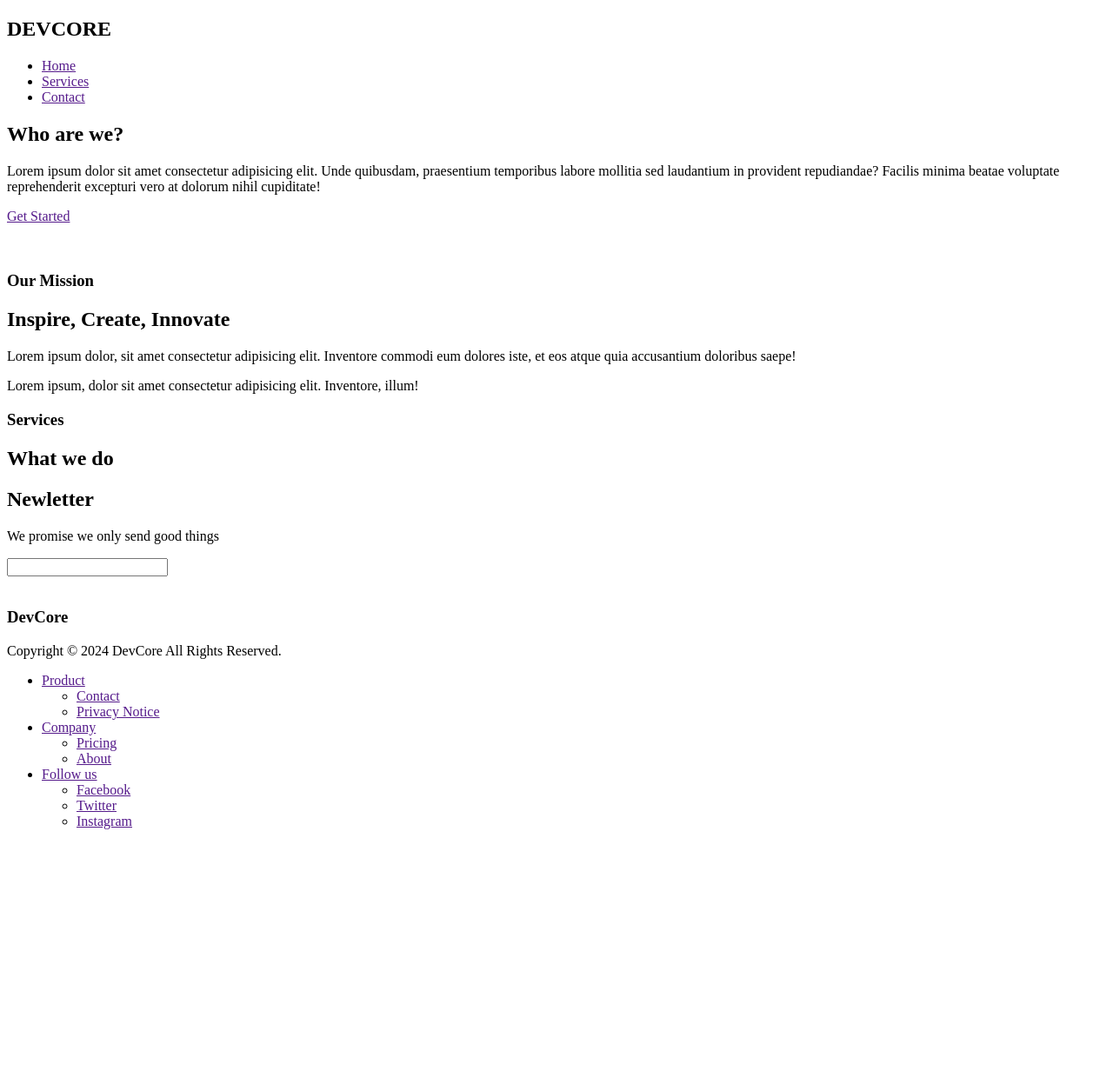
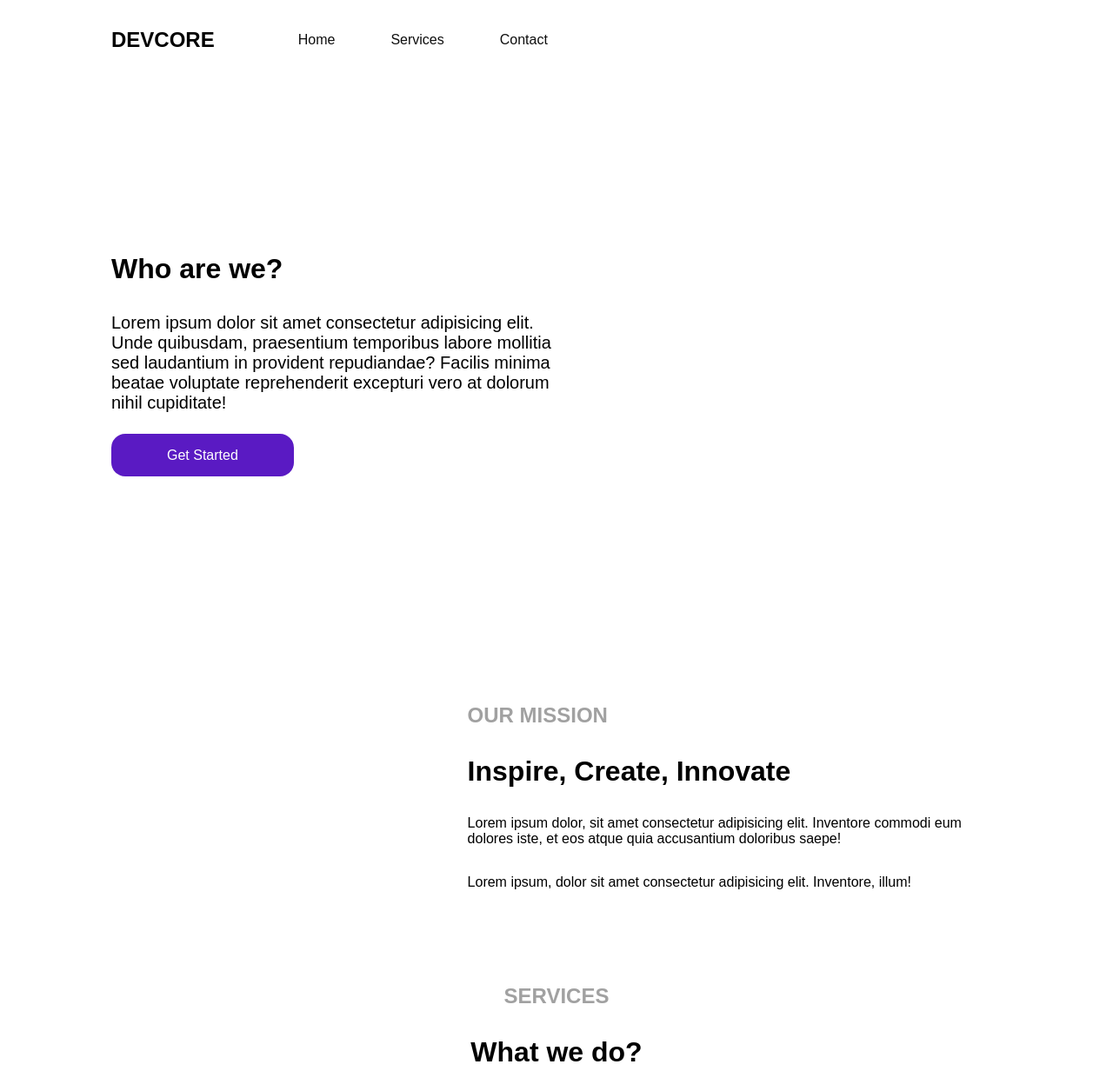
Before and after one commit to JimuelG/devcore, a plain HTML site: page web/index.html in a window 1280 px wide. Shown: the top 1232 px of the page at 87% size. Before the commit the page ends 970 px from the top, so only its background shows below. Drawn offline with Linux system fonts and the light colour scheme.

Commit message:
DevCore v 1.002

```diff
--- a/web/index.html
+++ b/web/index.html
@@ -3,11 +3,18 @@
 <head>
     <meta charset="UTF-8">
     <meta name="viewport" content="width=device-width, initial-scale=1.0">
+    <link rel="stylesheet" href="style.css">
+    <link rel="preconnect" href="https://fonts.googleapis.com">
+    <link rel="preconnect" href="https://fonts.gstatic.com" crossorigin>
+    <link href="https://fonts.googleapis.com/css2?family=Inter:wght@100;300;400;500;700;800&" rel="stylesheet">
     <title>DevCore</title>
 </head>
+
+
 <body>
      <header>
         <nav class="nav-bar">
+            <img src="" alt="">
             <h1>DEVCORE</h1>
             <ul class="nav-link">
                 <li><a href="">Home</a></li>
@@ -32,6 +39,7 @@
                 </div>
             </div>
         </section>
+
         <section class="mission">
             <div class="container">
                 <div class="row">
@@ -39,40 +47,35 @@
                         <img src="" alt="">
                     </div>
                     <div class="col-right">
-                        <div class="head">
-                            <h3>Our Mission</h3>
-                        </div>
-                        <div class="sub-title">
-                            <h2>Inspire, Create, Innovate</h2>
-                        </div>
-                        <div class="body">
+                            <h2>Our Mission</h2>
+                            <h1>Inspire, Create, Innovate</h1>
                             <p>Lorem ipsum dolor, sit amet consectetur adipisicing elit. Inventore commodi eum dolores iste, et eos atque quia accusantium doloribus saepe!</p>
                             <p>Lorem ipsum, dolor sit amet consectetur adipisicing elit. Inventore, illum!</p>
-                        </div>
                     </div>
                 </div>
             </div>
         </section>
+
         <section class="services">
             <div class="container">
                 <div class="row">
                     <div class="head">
-                        <div class="title">
-                            <h3>Services</h3>
-                        </div>
-                        <div class="sub-title">
-                            <h2>What we do</h2>
-                        </div>
+                        <h2>Services</h2>
+                        <h1>What we do?</h1>
+                    </div>
+                    <div class="body">
+
                     </div>
                 </div>
             </div>
         </section>
+
         <section class="news-letter">
             <div class="container">
                 <div class="row">
                     <div class="col-left">
                         <div class="form-control">
-                            <h2>Newletter</h2>
+                            <h2>Newsletter</h2>
                             <p>We promise we only send good things</p>
                             <input type="text" name="" id="">
                         </div>
@@ -90,7 +93,7 @@
             <div class="container">
                 <div class="row">
                     <div class="col-left">
-                        <h3>DevCore</h3>
+                        <h2>DevCore</h2>
                         <p>Copyright &#169 2024 DevCore All Rights Reserved.</p>
                     </div>
                     <div class="col-right">
--- /dev/null
+++ b/web/style.css
@@ -0,0 +1,262 @@
+* {
+    margin: 0;
+    padding: 0;
+    box-sizing: border-box;
+    font-family: 'Arial' , sans-serif;
+
+}
+
+.container {
+
+    padding: 0px 128px;
+}
+
+/* Nav-bar */
+
+.nav-bar {
+
+    display: flex;
+    padding: 32px 128px;
+    font-size: 16px;
+
+}
+
+.nav-bar h1{
+
+    margin-right: 64px;
+
+}
+
+.nav-link {
+
+    display: flex;
+    justify-content: center;
+    align-items: center;
+
+}
+
+.nav-link li{
+
+    list-style: none;
+    padding: 0px 32px;
+
+}
+
+.nav-link li a{
+
+    text-decoration: none;
+    color: #0f0f0f;
+
+}
+
+.nav-link li a:hover, .nav-link li a:active{
+
+    text-decoration: underline;
+    color: #5A1AC3;
+
+}
+
+/* Body */
+
+
+    /* Hero */
+
+.hero .row{
+
+    display: flex;
+    height: 80vh;
+    justify-content: center;
+    align-items: center;
+}
+
+.hero .row .col-left, .hero .row .col-right{
+
+    width: 50%;
+}
+
+.hero .col-left h1{
+
+    font-size: 32px;
+    margin-bottom: 32px;
+}
+
+.hero .col-left p{
+
+    margin-bottom: 40px;
+    font-size: 20px;
+}
+
+.hero .col-left a{
+
+    text-decoration: none;
+    padding: 16px 64px;
+    border-radius: 16px;
+    color: #fff;
+    background-color: #5A1AC3;
+}
+
+    /* Mission */
+
+.mission .row{
+
+    display: flex;
+    height: 50vh;
+    justify-content: center;
+    align-items: center;
+}
+
+.mission .row .col-left{
+
+    width: 40%;
+}
+
+.mission .row .col-right{
+
+    width: 60%;
+}
+
+.mission .col-right h2, .mission .col-right h1{
+
+    margin-bottom: 32px;
+}
+
+.mission h2{
+
+    color: #A1A1A1;
+    text-transform: uppercase;
+}
+
+.mission .col-right h1{
+
+    font-size: 32px;
+}
+
+.mission .col-right p{
+
+    margin-bottom: 32px;
+}
+
+    /* Services */
+
+.services .head{
+
+    text-align: center;
+}
+
+.services .head h2{
+
+    color: #A1A1A1;
+    text-transform: uppercase;
+    margin-bottom: 32px;
+}
+
+.services .head h1{
+
+    font-size: 32px;
+}
+
+    /* News-letter */
+
+.news-letter .row{
+
+    display: flex;
+    height: 40vh;
+}
+
+.news-letter .col-left{
+
+    width: 60%;
+}
+
+.news-letter .col-right{
+
+    width: 40%;
+}
+
+.news-letter .col-left{
+
+    display: flex;
+    justify-content: center;
+    align-items: center;
+}
+
+.news-letter .form-control{
+
+    display: flex;
+    flex-direction: column;
+    justify-content: center;
+    align-items: center;
+    width: 100%;
+}
+
+.news-letter .form-control h2{
+
+    margin-bottom: 32px;
+    text-transform: uppercase;
+}
+
+.news-letter .form-control p{
+
+    margin-bottom: 24px;
+}
+
+.news-letter .form-control input{
+
+    width: 60%;
+    font-size: 20px;
+    padding: 8px 16px;
+}
+
+
+
+/* Footer */
+
+
+.footer {
+
+    height: 40vh;
+    background-color: #2F2E41;
+    color: #fff;
+    padding: 64px 0px;
+}
+
+.footer .row{
+
+    display: flex;
+
+}
+
+.footer .col-left{
+
+    width: 30%;
+}
+
+.footer .col-right{
+
+    width: 70%;
+}
+
+.footer .col-left h2{
+
+    font-size: 24px;
+    margin-bottom: 32px;
+}
+
+.footer .col-right ul{
+
+    display: flex;
+    list-style: none;
+}
+.footer .col-right ul:nth-child(2){
+
+    display: flex;
+    flex-direction: column;
+    list-style: none;
+}
+
+.footer .col-left li:nth-child(1){
+
+
+}
+
+.footer .col-right a{}
```
